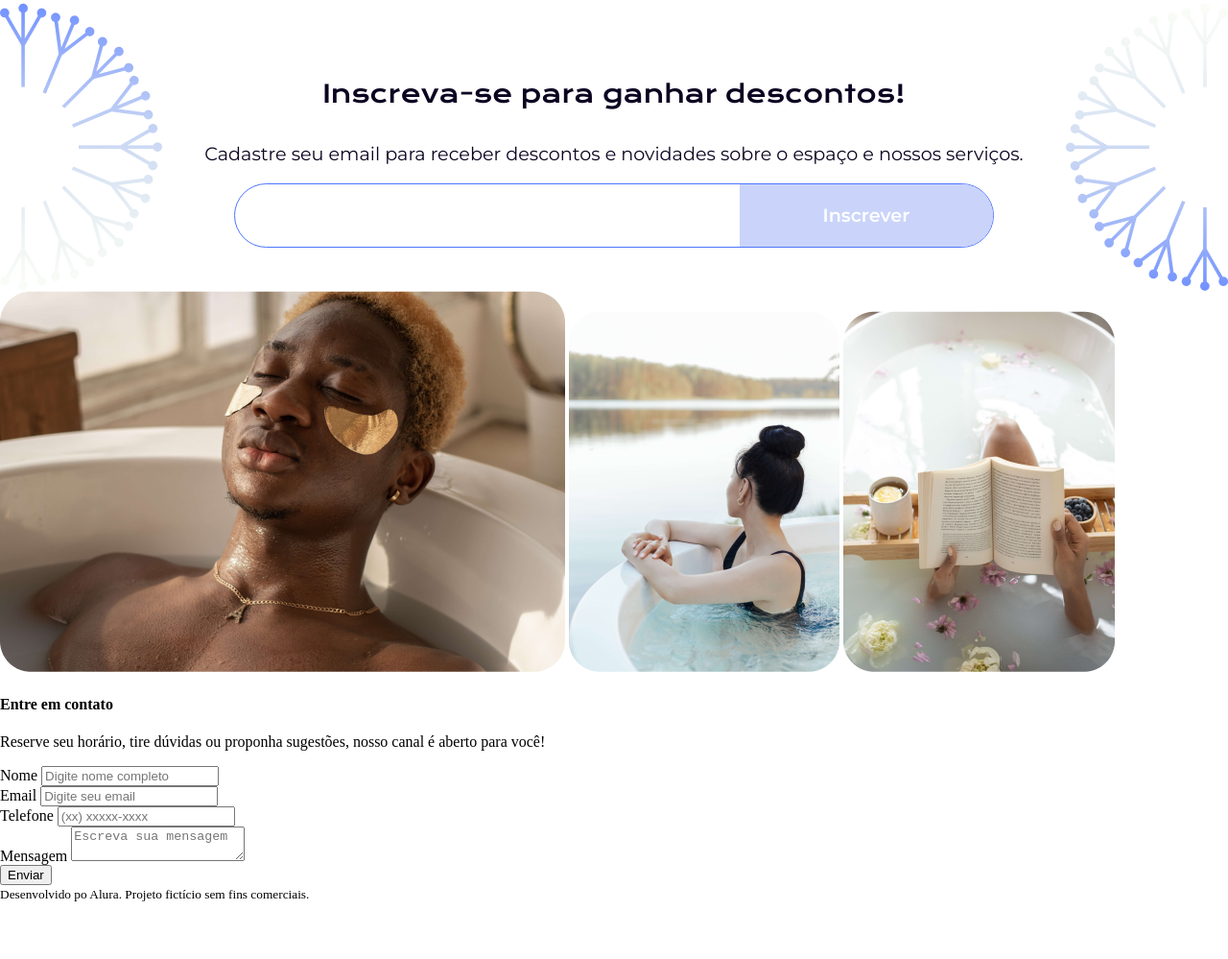
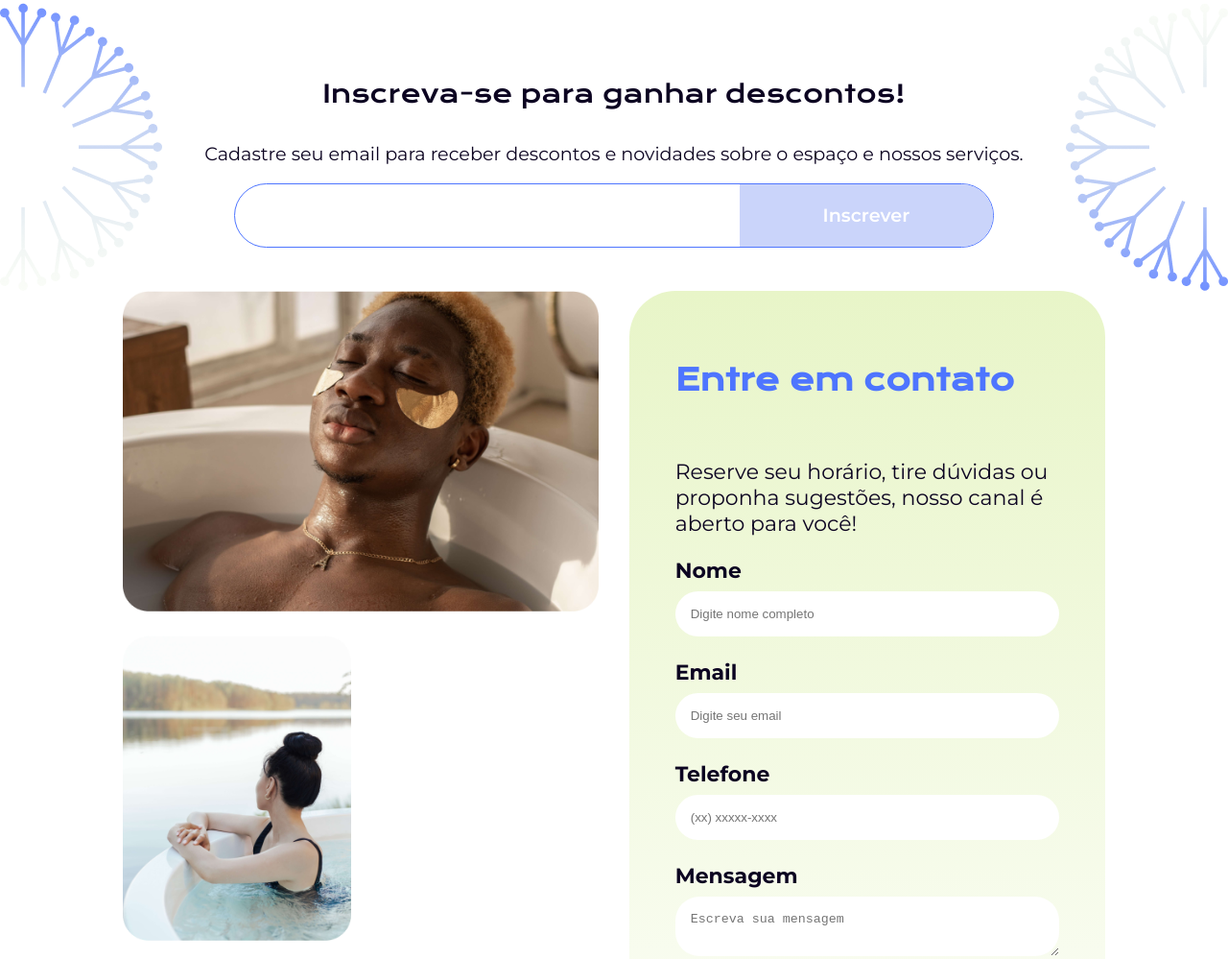
Before and after one commit to reis-bits/projeto-calmariaspa, a plain HTML site: page index.html in a window 1280 px wide. Shown: the part 2314-3313 px from the top of the page at 96% size. Before the commit the page ends 3254 px from the top, so only its background shows below. Drawn offline with nearby package versions, Linux system fonts and the light colour scheme.

Commit message:
conclusion

```diff
--- a/index.html
+++ b/index.html
@@ -142,7 +142,7 @@
             </div>
         </section>
         <footer>
-            <small>Desenvolvido po Alura. Projeto fictício sem fins comerciais.</small>
+            <small>Desenvolvido por reis-bits. Projeto fictício sem fins comerciais apenas para prática.</small>
         </footer>
     </main>
 </body>
--- /dev/null
+++ b/styles/components/_contato.scss
@@ -0,0 +1,73 @@
+@use '../abstract/mixins';
+@use '../abstract/variables';
+
+#contatos {
+    @include mixins.margem-central(80%);
+    display: flex;
+    justify-content: space-between;
+    gap: 2rem;
+    .contatos-imgs {
+        max-width: 50%;
+        display: flex;
+        flex-flow: row wrap;
+        gap: 1.6rem;
+        img {
+            width: 100%;
+            &:nth-child(n + 2) {
+                width: 48%;
+            }
+        }
+    }
+    .contatos-form {
+        max-width: 50%;
+        background: variables.$gradiente-primario;
+        display: flex;
+        flex-flow: column wrap;
+        gap: 24x;
+        border-radius: 48px;
+        padding: 2rem 3rem;
+        .titulo {
+            @include mixins.ff-fs-fc(variables.$ft-titulos, 31px, variables.$cor-secundaria);
+        }
+        .infos {
+            @include mixins.ff-fs-fc(variables.$ft-textos, 22px, variables.$cor-primaria);
+        }
+        .inputs {
+            display: flex;
+            flex-flow: column wrap;
+            align-items: flex-start;
+            gap: 1.5rem;
+            align-self: stretch;
+            input {
+                border-radius: 25px;
+                padding: 1rem;
+                border: none;
+            }
+            .form-group {
+                width: 100%;
+                display: flex;
+                flex-direction: column;
+                gap: .5rem;
+                label {
+                    @extend .infos;
+                    font-weight: 700;
+                }
+                textarea {
+                    @extend input;
+                }
+            }
+            .btn {
+                @extend input;
+                background: variables.$cor-default;
+                margin-top: 2rem;
+                color: white;
+                font-size: 1rem;
+                width: 100%;
+                &:hover {
+                    background: variables.$cor-secundaria;
+                    transition: 500ms;
+                }
+            }
+        }
+    }
+}
--- /dev/null
+++ b/styles/components/_rodape.scss
@@ -0,0 +1,11 @@
+@use '../abstract/variables';
+@use '../abstract/mixins';
+
+
+footer {
+    background: variables.$cor-quaternaria;
+    padding: 2rem;
+    text-align: center;
+    margin-top: 5rem;
+    @include mixins.ff-fs-fc(variables.$ft-textos, 1rem, variables.$cor-primaria);
+}
--- a/styles/styles.scss
+++ b/styles/styles.scss
@@ -5,3 +5,5 @@
 @use './components/espaco';
 @use './components/servicos';
 @use './components/desconto';
+@use './components/contato';
+@use './components/rodape'
```
Also changed, not shown: styles/styles.css, 1 other file.
